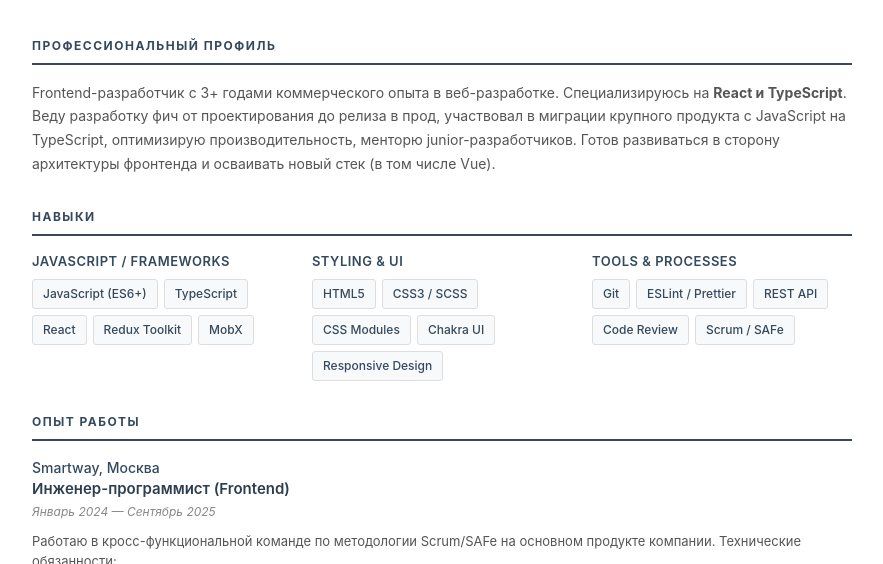
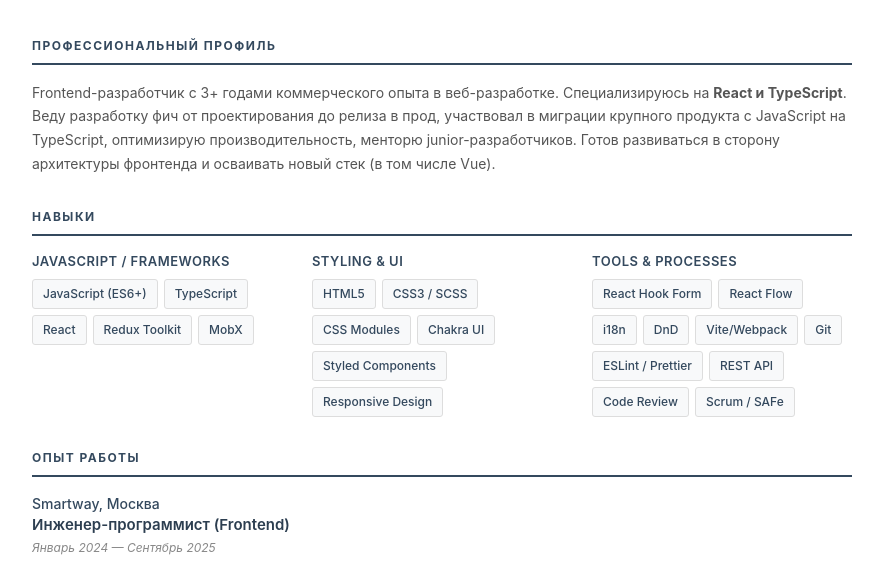
Before and after one commit to AlexYuryevIt/resume, a plain HTML site: page index.html in a window 1280 px wide. Shown: the part 216-780 px from the top of the page, without its empty margins (198-1081 px from the left). Drawn offline with Linux system fonts and the light colour scheme.

Commit message:
added some skills

```diff
--- a/index.html
+++ b/index.html
@@ -374,12 +374,18 @@
                             <span class="skill">CSS3 / SCSS</span>
                             <span class="skill">CSS Modules</span>
                             <span class="skill">Chakra UI</span>
+                            <span class="skill">Styled Components</span>
                             <span class="skill">Responsive Design</span>
                         </div>
                     </div>
                     <div class="skill-category">
                         <div class="skill-category-title">Tools & Processes</div>
                         <div class="skill-list">
+                            <span class="skill">React Hook Form</span>
+                            <span class="skill">React Flow</span>
+                            <span class="skill">i18n</span>
+                            <span class="skill">DnD</span>
+                            <span class="skill">Vite/Webpack</span>
                             <span class="skill">Git</span>
                             <span class="skill">ESLint / Prettier</span>
                             <span class="skill">REST API</span>
```
